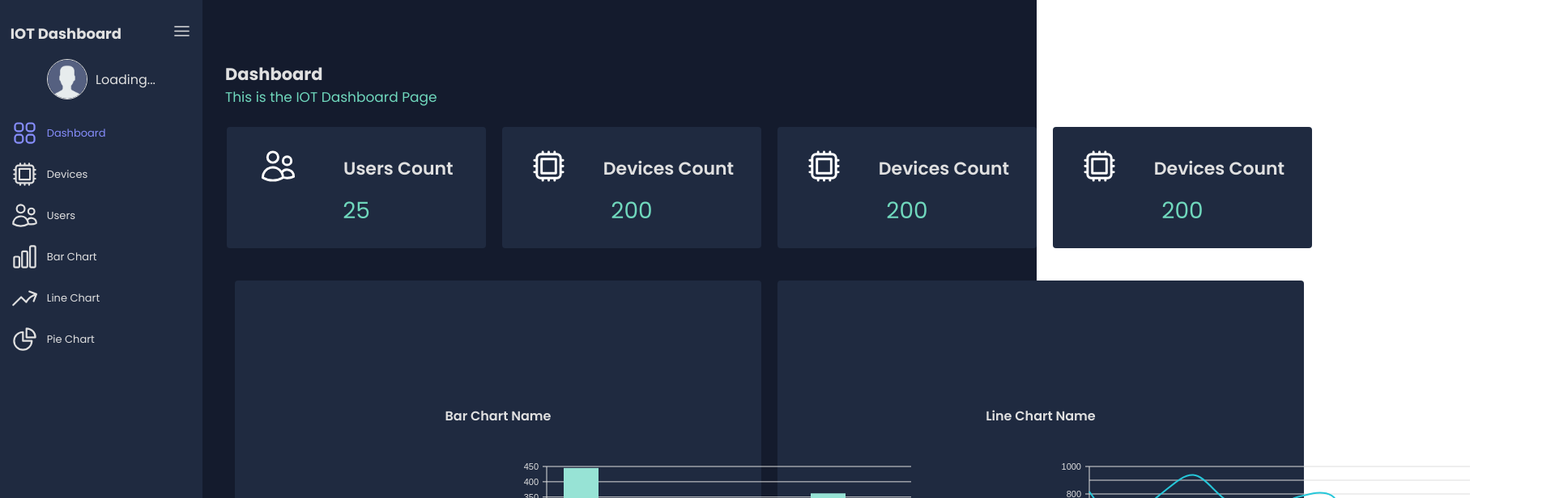
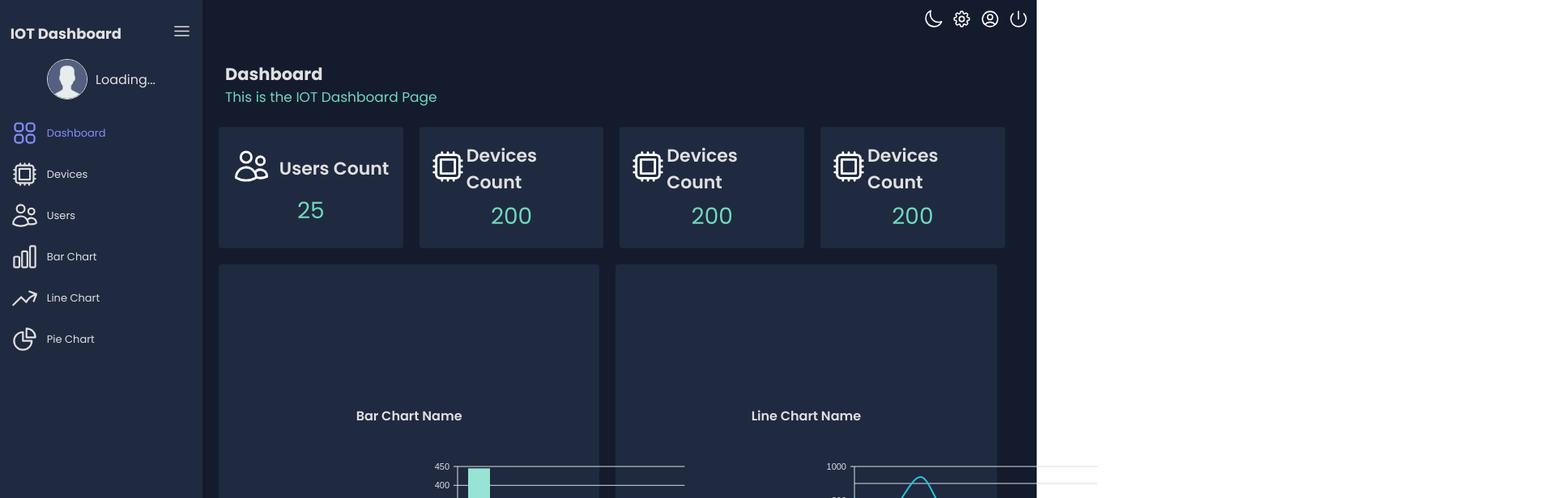
Before and after one commit to AlokPrasanna/IOT_dashboard-frontend, a React (Vite) app: page /dashboard in a window 1280 px wide. Shown: the top 616 px of the page at 81% size, 1920 px wide, since content can reach past the window. Built offline with nearby package versions, Linux system fonts and the light colour scheme; no server answers.

Commit message:
Modified Dashboadrd page and DashboardCard component style

```diff
--- a/src/App.tsx
+++ b/src/App.tsx
@@ -38,7 +38,7 @@ const App: React.FC = () => {
           <Route path='/'  element={<Login />}/>
           <Route path='/edit-profile'  element={<EditProfile isCollapsed={isCollapsed} />}/>
           <Route path='/view-profile'  element={<ViewProfile />}/>
-          <Route path='/dashboard'  element={<Dashboard />}/>
+          <Route path='/dashboard'  element={<Dashboard isCollapsed={isCollapsed} />}/>
           <Route path='/barchart'  element={<BarChartPage />}/>
           <Route path='/devices'  element={<Devices />}/>
           <Route path='/linechart'  element={<LineChartPage />}/>
--- a/src/components/molecules/DashboardCard/DashboardCard.tsx
+++ b/src/components/molecules/DashboardCard/DashboardCard.tsx
@@ -7,15 +7,22 @@ interface DashboardCardProps {
   icon:ReactNode;
   title:string;
   count:number;
+  isCollapsed:boolean
 }
 
-const DashboardCard:React.FC<DashboardCardProps> = ({icon , title , count}) => {
+const DashboardCard:React.FC<DashboardCardProps> = ({icon , title , count , isCollapsed=false}) => {
   const {colors , theme} = useTheme();
 
   if(colors){
     document.documentElement.style.setProperty("--bg-color" , colors.primary[400]);
     document.documentElement.style.setProperty("--text-color" , colors.grey[100]);
     document.documentElement.style.setProperty("--count-color" , colors.greenAccent[400]);
+  }
+
+  if(isCollapsed){
+    document.documentElement.style.setProperty("--width" ,"23.1%")
+  }else{
+    document.documentElement.style.setProperty("--width" ,"23%")
   }
 
   const handleClick = () => {};
--- a/src/components/molecules/DashboardCard/dashboardCard.scss
+++ b/src/components/molecules/DashboardCard/dashboardCard.scss
@@ -5,11 +5,12 @@
     justify-content: center;
     gap: 5px;
     background-color: var(--bg-color);
-    width: 320px;
+    width: var(--width);
     height: 150px;
     padding: 5px 12px;
     border-radius: 4px;
     color: var(--text-color);
+    transition: width 0.3s ease-in-out;
 }
 
 .dashboard-card-dis{
--- a/src/pages/Dashboard/Dashboard.tsx
+++ b/src/pages/Dashboard/Dashboard.tsx
@@ -4,7 +4,11 @@ import "./dashboard.scss"
 import { DashboardCard } from '../../components/molecules';
 import { useTheme } from '../../context/Theme/ThemeContext';
 
-const Dashboard:React.FC = () => {
+interface DashboardProps {
+  isCollapsed:boolean
+}
+
+const Dashboard:React.FC<DashboardProps> = ({isCollapsed}) => {
   const { colors } = useTheme();
   return (
     <div className='dashboard-content'>
@@ -12,7 +16,7 @@ const Dashboard:React.FC = () => {
         title='Dashboard'
         subTitle='This is the IOT Dashboard Page'
       />
-      <div>
+      <div className='dashboard-data'>
         <div className='dashboard-titles'>
           <DashboardCard
             icon={
@@ -22,6 +26,7 @@ const Dashboard:React.FC = () => {
             }
             title='Users Count'
             count={25}
+            isCollapsed={isCollapsed}
           />
           <DashboardCard
             icon={
@@ -31,6 +36,7 @@ const Dashboard:React.FC = () => {
             }
             title='Devices Count'
             count={200}
+            isCollapsed={isCollapsed}
           />
           <DashboardCard
             icon={
@@ -40,6 +46,7 @@ const Dashboard:React.FC = () => {
             }
             title='Devices Count'
             count={200}
+            isCollapsed={isCollapsed}
           />
           <DashboardCard
             icon={
@@ -49,9 +56,10 @@ const Dashboard:React.FC = () => {
             }
             title='Devices Count'
             count={200}
+            isCollapsed={isCollapsed}
           />
         </div>
-        <div style={{height:"45vh" , width:"100%" , display:'flex' , alignItems:'center', padding:"20px" , gap:"20px"}}>
+        <div style={{height:"45vh" , width:"100%" , display:'flex' , alignItems:'center', justifyContent:"start" , gap:"20px"}}>
           <div className='chart' style={{backgroundColor: colors.primary[400]}}>
             <span className='chat-header' style={{color: colors.grey[100]}}>Bar Chart Name</span>
             <BarChart isDashboard={true} />
--- a/src/pages/Dashboard/dashboard.scss
+++ b/src/pages/Dashboard/dashboard.scss
@@ -2,23 +2,31 @@
     margin: 20px;
     display: flex;
     flex-direction: column;
+    position: relative;
+}
+
+.dashboard-data{
+    position: absolute;
+    width: 100%;
+    top: 100%;
 }
 
 .dashboard-titles{
-    margin: 20px 10px;
+    margin: 20px 0px;
     display: flex;
+    justify-content: start;
     gap: 20px;
     width: 100%;
 }
 
 .chart{
-  width: 650px;
+    width: 47.5%;
     height: 100%;
     display: flex;
     flex-direction: column;
     justify-content: center;
     align-items: center;
-  padding: 25px 5px;
+    padding: 25px 0px;
     border-radius: 4px;
 }
 
```
Lines whose indentation alone changed are shown as unchanged.
